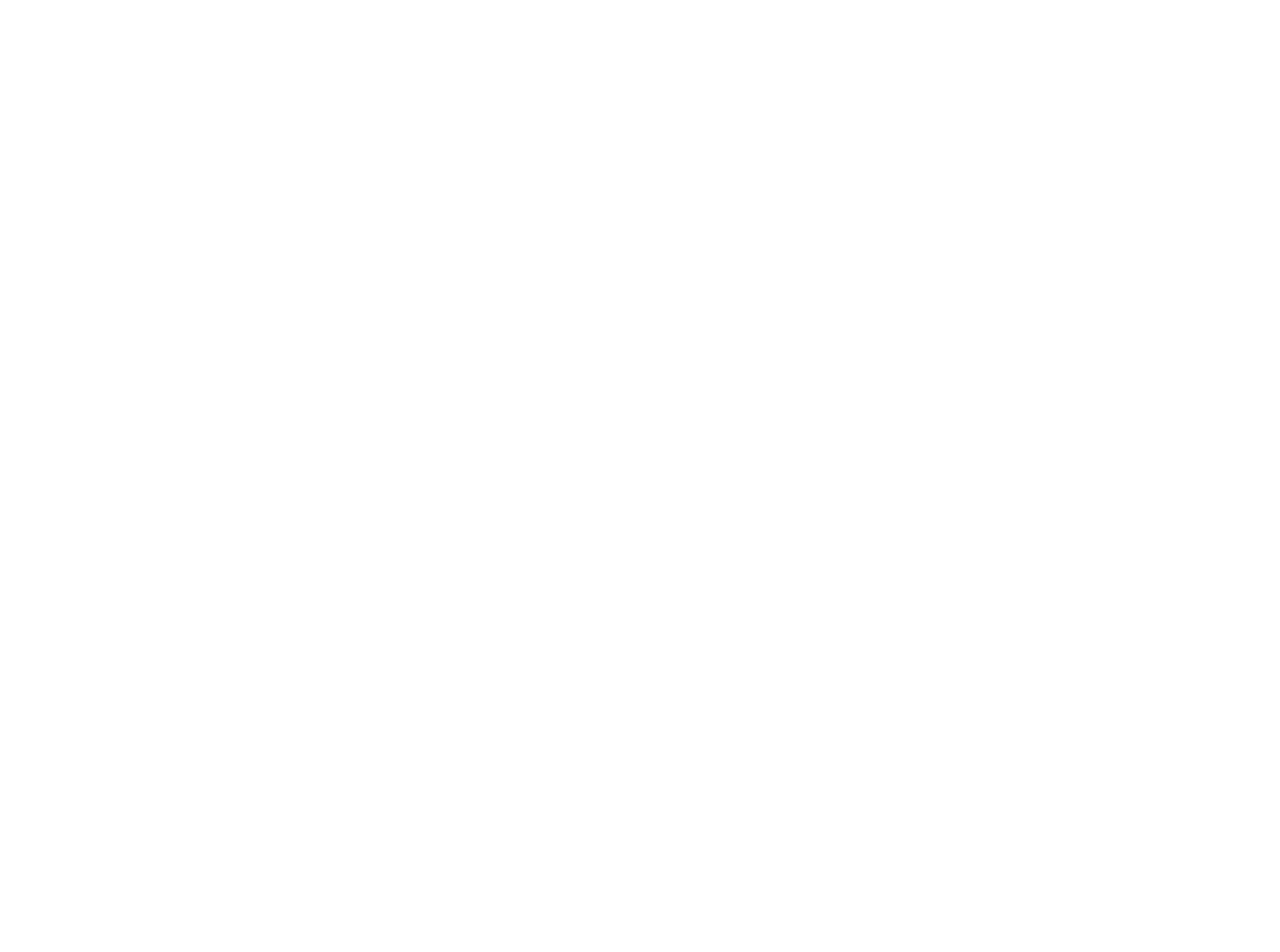
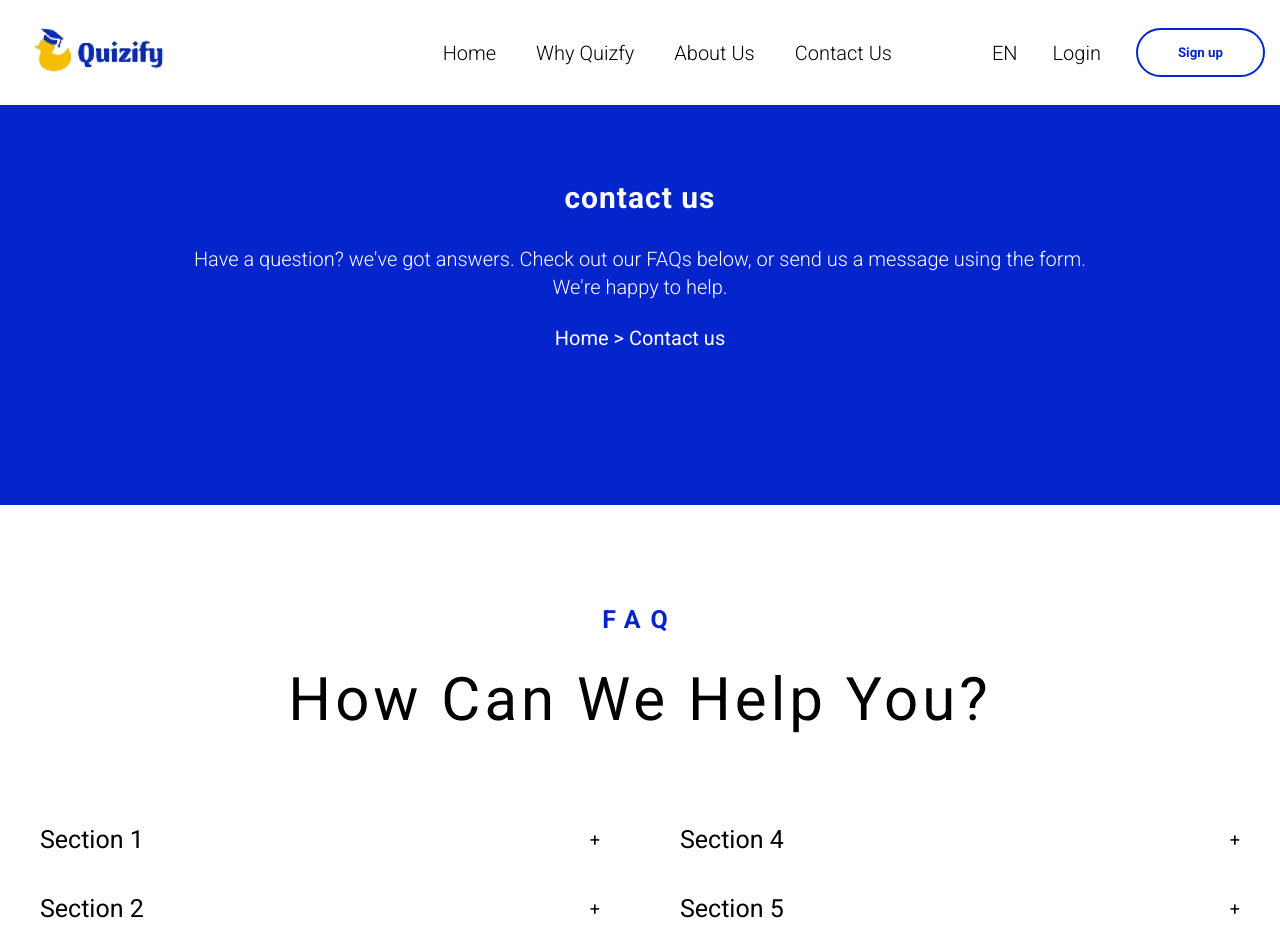
Before and after one commit to codenameMANUEL/quiz_app, a React app: page /contact in a window 1280 px wide. Before the commit this address had no page. Shown: the top 952 px of the page. Before the commit the page ends 800 px from the top, so only its background shows below. Built offline with nearby package versions, Linux system fonts and the light colour scheme; the HTML template or start-up script is replaced by a standard one.

Commit message:
Worked on accordion.jsx in contact.jsx and their respective style sheets

```diff
--- a/src/App.jsx
+++ b/src/App.jsx
@@ -1,12 +1,14 @@
 import { Route, Routes } from 'react-router-dom';
 import LandingPage from './pages/LandingPage';
 import AboutUs from './pages/AboutUs';
+import Contact from './pages/Contact';
 
 function App() {
   return (
     <Routes>
       <Route path="/" element={<LandingPage />} />
       <Route path='/about' element={<AboutUs/>} />
+      <Route path='/contact' element={<Contact/>} />
     </Routes>
   )
 }
--- /dev/null
+++ b/src/components/Accordion.jsx
@@ -0,0 +1,36 @@
+import { useState } from "react";
+import "../styles/accordion.css";
+
+const AccordionItem = ({ title, content }) => {
+  const [isOpen, setIsOpen] = useState(false);
+
+  const toggleAccordion = () => {
+    setIsOpen(!isOpen);
+  };
+
+  return (
+    <div className="accordion-item">
+      <div className="accordion-header" onClick={toggleAccordion}>
+        <h2>{title}</h2>
+        <span>{isOpen ? "-" : "+"}</span>
+      </div>
+      {isOpen && (
+        <div className="accordion-content">
+          <p>{content}</p>
+        </div>
+      )}
+    </div>
+  );
+};
+
+const Accordion = ({ items }) => {
+  return (
+    <div className="accordion">
+      {items.map((item, index) => (
+        <AccordionItem key={index} title={item.title} content={item.content} />
+      ))}
+    </div>
+  );
+};
+
+export default Accordion;
--- /dev/null
+++ b/src/pages/Contact.jsx
@@ -0,0 +1,68 @@
+import Nav from "../components/Nav";
+import "../styles/contact.css";
+import Accordion from "../components/Accordion";
+
+const accordionDataOne = [
+  {
+    title: "Section 1",
+    content: "Content for section 1.",
+  },
+  {
+    title: "Section 2",
+    content: "Content for section 2.",
+  },
+  {
+    title: "Section 3",
+    content: "Content for section 3.",
+  },
+];
+
+const accordionDataTwo = [
+  {
+    title: "Section 4",
+    content: "Content for section 4.",
+  },
+  {
+    title: "Section 5",
+    content: "Content for section 5.",
+  },
+  {
+    title: "Section 6",
+    content: "Content for section 6.",
+  },
+];
+
+export default function Contact() {
+  return (
+    <>
+      <Nav />
+      <div className="contact_section_one">
+        <div>
+          <h3>contact us</h3>
+          <p>
+            Have a question? we've got answers. Check out our FAQs below, or
+            send us a message using the form. We're happy to help.
+          </p>
+          <p>
+            <span>Home</span>
+            <span> &gt; </span>
+            <span>Contact us</span>
+          </p>
+        </div>
+      </div>
+
+      <div>
+        <div className="accordion_text">
+          <div>
+            <h4>FAQ</h4>
+            <h2>How Can We Help You?</h2>
+          </div>
+        </div>
+        <div className="accordion_container">
+          <Accordion items={accordionDataOne} />
+          <Accordion items={accordionDataTwo} />
+        </div>
+      </div>
+    </>
+  );
+}
--- /dev/null
+++ b/src/styles/accordion.css
@@ -0,0 +1,59 @@
+.accordion {
+  border-radius: 4px;
+  max-width: 600px;
+  margin: 20px auto;
+}
+
+.accordion-header {
+  cursor: pointer;
+  padding: 20px;
+  display: flex;
+  justify-content: space-between;
+  align-items: center;
+}
+
+.accordion-header h2 {
+  margin: 0;
+  font-size: 16px;
+}
+
+.accordion-header span {
+  font-size: 18px;
+}
+
+.accordion-content {
+  padding: 15px;
+  border-top: 1px solid #ddd;
+  background: #fff;
+}
+
+.accordion-content p {
+  margin: 0;
+  font-size: 18px;
+  line-height: 1.5;
+}
+
+.accordion-item {
+  width: 600px;
+}
+.accordion_text {
+  display: flex;
+  justify-content: center;
+  text-align: center;
+}
+.accordion_text h4 {
+    padding-top: 100px;
+    font-size: 25px;
+    letter-spacing: 10px;
+    color: var(--primary-color);
+}
+.accordion_text h2 {
+    font-size: 60px;
+    padding-top: 30px;
+    font-weight: 400;
+    letter-spacing: 4px;
+}
+.accordion-header h2 {
+    font-size: 25px;
+    font-weight: 400;
+}
--- /dev/null
+++ b/src/styles/contact.css
@@ -0,0 +1,34 @@
+.contact_section_one {
+    background-color: var(--primary-color);
+    font-family: var(--primary-font);
+    display: flex;
+    justify-content: center;
+    text-align: center;
+    height: 400px;
+    color: #ffff;
+}
+.contact_section_one > div {
+    padding-top: 70px;
+}
+.contact_section_one h3 {
+    font-size: 30px;
+    letter-spacing: 1px;
+    line-height: 1.5;
+}
+.contact_section_one p {
+    padding-top: 25px;
+    font-weight: 300;
+}
+.contact_section_one p:nth-child(2){
+    width: 900px;
+    font-size: 20px;
+    line-height: 1.4;
+}
+.contact_section_one span {
+    font-weight: 400;
+    font-size: 20px;
+}
+.accordion_container {
+    display: flex;
+    padding-top: 50px;
+}
```
